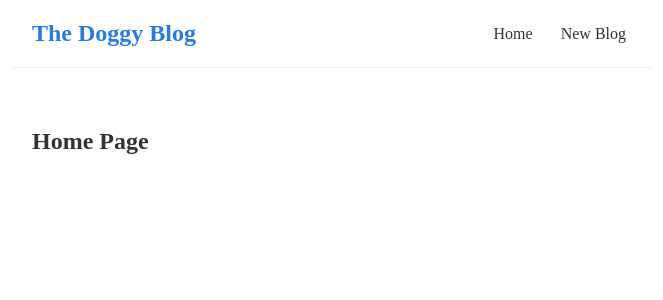
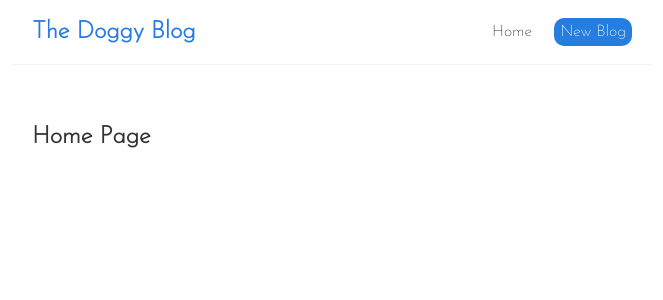
Before and after one commit to KaisaSS/react-blog, a React (Create React App) app: page / in a window 1280 px wide. Shown: the top 300 px of the page, without its empty margins (308-971 px from the left). Built offline with nearby package versions, Linux system fonts and the light colour scheme.

Commit message:
Add style around 'new blog' link

```diff
--- a/src/components/Navbar.js
+++ b/src/components/Navbar.js
@@ -8,7 +8,7 @@ const Navbar = () => {
         <NavLink to="/" className="link">
           Home
         </NavLink>
-        <NavLink to="/" className="link">
+        <NavLink to="/" className="link blog-link">
           New Blog
         </NavLink>
       </div>
--- a/src/index.css
+++ b/src/index.css
@@ -1,6 +1,9 @@
+@import url("https://fonts.googleapis.com/css2?family=Josefin+Sans:wght@200&display=swap");
+
 * {
   margin: 0;
   color: #333;
+  font-family: "Josefin Sans", sans-serif;
 }
 
 .navbar {
@@ -26,8 +29,14 @@
   padding: 6px;
 }
 
+.navbar .blog-link {
+  color: white;
+  background-color: #267de0;
+  border-radius: 10px;
+}
+
 .navbar .link:hover {
-  color: #267de0;
+  color: #9accfa;
 }
 
 .content {
```
